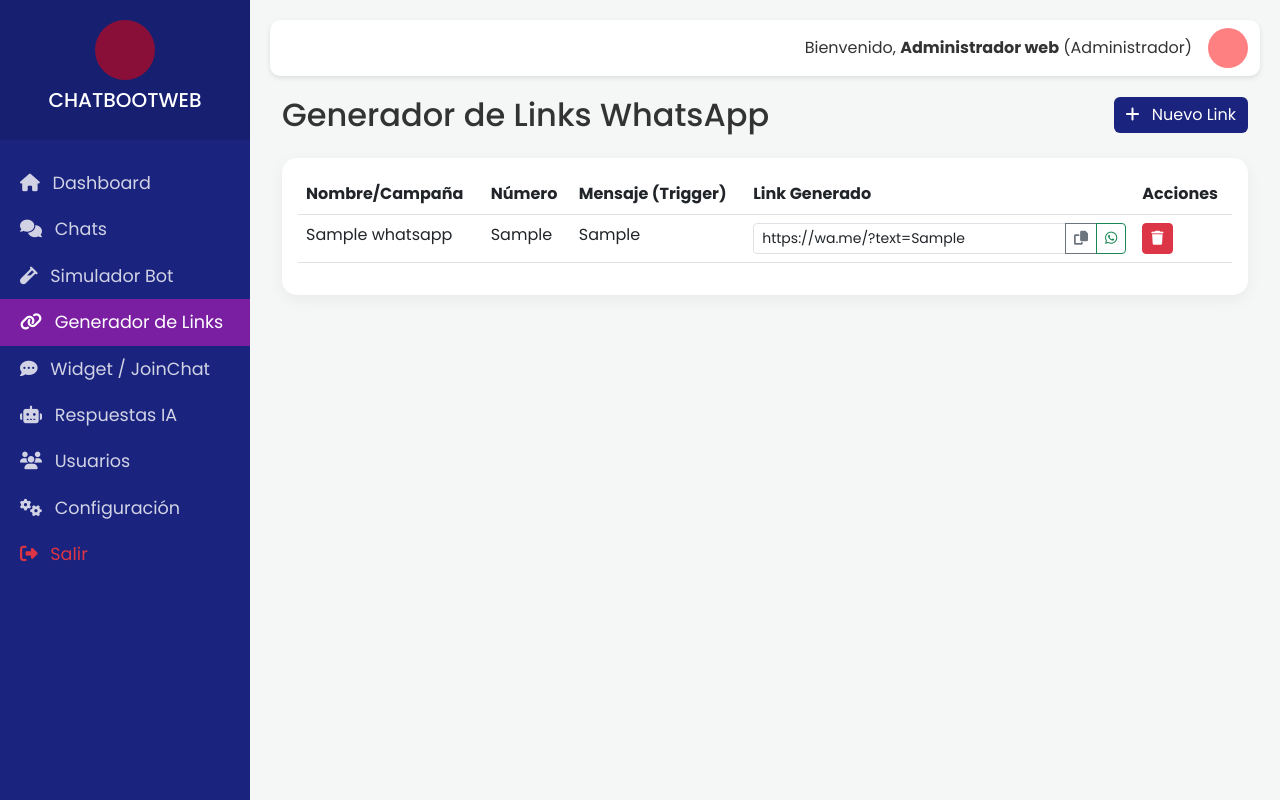
After one commit to Matador7716/Pagina-web-Para-empresa, a PHP site: page /chatbootweb/src/generador_links.php in a window 1280 px wide. The commit adds this page. Run offline with PHP 8.4, Linux system fonts and the light colour scheme; a user stored in the database is signed in; data comes from the database, SQL or seed files in the repository; tables that the repository leaves empty or names only in its code hold one stand-in row (values such as "Sample post"); some libraries are stand-ins or nearby versions.

Commit message:
Implement CHATBOOTWEB WhatsApp link generator, JoinChat integration, and updated number
- Added 'links_whatsapp' table to store generated links.
- Implemented 'Generador de Links' module for creating WhatsApp links with trigger messages.
- Implemented 'Widget / JoinChat' module with integration instructions and code snippets.
- Updated default WhatsApp number to '+51 905 590 656'.
- Updated sidebar navigation and UI to include new modules.
- Secured all new AJAX handlers with prepared statements and session validation.

Co-authored-by: Matador7716 <217379187+Matador7716@users.noreply.github.com>

```diff
--- a/bdchatboot.sql
+++ b/bdchatboot.sql
@@ -38,4 +38,4 @@ CREATE TABLE IF NOT EXISTS chats (
 INSERT INTO usuarios (nombre, usuario, clave, rol) VALUES ('Administrador web', 'admin', '$2y$10$wvUpq0NNYOM79pRKYUtTpO2UG2UiUPOsj5EQTS4RewF9ZkDw0KdoK', 'Administrador');
 
 -- Insert initial config
-INSERT INTO configuracion (nombre_empresa, whatsapp_numero, mensaje_bienvenida) VALUES ('CHATBOOTWEB', '51935209781', '¡Hola! Soy el asistente virtual de CHATBOOTWEB. ¿En qué puedo ayudarte hoy? 🚀');
+INSERT INTO configuracion (nombre_empresa, whatsapp_numero, mensaje_bienvenida) VALUES ('CHATBOOTWEB', '+51 905 590 656', '¡Hola! Soy el asistente virtual de CHATBOOTWEB. ¿En qué puedo ayudarte hoy? 🚀');
--- /dev/null
+++ b/chatbootweb/src/generador_links.php
@@ -0,0 +1,149 @@
+<?php
+include_once "includes/header.php";
+
+$query_conf = mysqli_query($conexion, "SELECT whatsapp_numero FROM configuracion LIMIT 1");
+$conf = mysqli_fetch_assoc($query_conf);
+$default_num = $conf['whatsapp_numero'];
+?>
+
+<div class="container-fluid">
+    <div class="d-sm-flex align-items-center justify-content-between mb-4">
+        <h2 class="mb-0">Generador de Links WhatsApp</h2>
+        <button class="btn btn-primary" data-bs-toggle="modal" data-bs-target="#modalLink">
+            <i class="fas fa-plus me-2"></i> Nuevo Link
+        </button>
+    </div>
+
+    <div class="card">
+        <div class="card-body">
+            <div class="table-responsive">
+                <table class="table table-hover">
+                    <thead>
+                        <tr>
+                            <th>Nombre/Campaña</th>
+                            <th>Número</th>
+                            <th>Mensaje (Trigger)</th>
+                            <th>Link Generado</th>
+                            <th>Acciones</th>
+                        </tr>
+                    </thead>
+                    <tbody id="listaLinks">
+                        <?php
+                        $query = mysqli_query($conexion, "SELECT * FROM links_whatsapp ORDER BY id DESC");
+                        while ($row = mysqli_fetch_assoc($query)) {
+                            $clean_num = preg_replace('/[^0-9]/', '', $row['numero']);
+                            $wa_link = "https://wa.me/$clean_num?text=" . urlencode($row['mensaje_predeterminado']);
+                        ?>
+                            <tr>
+                                <td><?php echo htmlspecialchars($row['nombre']); ?></td>
+                                <td><?php echo htmlspecialchars($row['numero']); ?></td>
+                                <td><?php echo htmlspecialchars($row['mensaje_predeterminado']); ?></td>
+                                <td>
+                                    <div class="input-group input-group-sm">
+                                        <input type="text" class="form-control" value="<?php echo $wa_link; ?>" readonly id="link_<?php echo $row['id']; ?>">
+                                        <button class="btn btn-outline-secondary" type="button" onclick="copyLink(<?php echo $row['id']; ?>)">
+                                            <i class="fas fa-copy"></i>
+                                        </button>
+                                        <a href="<?php echo $wa_link; ?>" target="_blank" class="btn btn-outline-success">
+                                            <i class="fab fa-whatsapp"></i>
+                                        </a>
+                                    </div>
+                                </td>
+                                <td>
+                                    <button class="btn btn-sm btn-danger" onclick="eliminarLink(<?php echo $row['id']; ?>)">
+                                        <i class="fas fa-trash"></i>
+                                    </button>
+                                </td>
+                            </tr>
+                        <?php } ?>
+                    </tbody>
+                </table>
+            </div>
+        </div>
+    </div>
+</div>
+
+<!-- Modal -->
+<div class="modal fade" id="modalLink" tabindex="-1">
+    <div class="modal-dialog">
+        <div class="modal-content">
+            <div class="modal-header">
+                <h5 class="modal-title">Crear Link de WhatsApp</h5>
+                <button type="button" class="btn-close" data-bs-dismiss="modal"></button>
+            </div>
+            <form id="formLink">
+                <div class="modal-body">
+                    <div class="mb-3">
+                        <label class="form-label">Nombre de la Campaña / Referencia</label>
+                        <input type="text" name="nombre" class="form-control" placeholder="Ej: Promo Verano" required>
+                    </div>
+                    <div class="mb-3">
+                        <label class="form-label">Número de WhatsApp</label>
+                        <input type="text" name="numero" class="form-control" value="<?php echo $default_num; ?>" required>
+                    </div>
+                    <div class="mb-3">
+                        <label class="form-label">Mensaje Predeterminado (Inicia el Bot)</label>
+                        <textarea name="mensaje" class="form-control" rows="3" placeholder="Ej: Hola, quiero información sobre los precios" required></textarea>
+                        <small class="text-muted">Este mensaje debe contener las palabras clave configuradas en 'Respuestas IA'.</small>
+                    </div>
+                </div>
+                <div class="modal-footer">
+                    <button type="button" class="btn btn-secondary" data-bs-dismiss="modal">Cancelar</button>
+                    <button type="submit" class="btn btn-primary">Generar Link</button>
+                </div>
+            </form>
+        </div>
+    </div>
+</div>
+
+<?php include_once "includes/footer.php"; ?>
+
+<script>
+$(document).ready(function() {
+    $('#formLink').on('submit', function(e) {
+        e.preventDefault();
+        $.ajax({
+            url: 'ajax/links_handler.php',
+            type: 'POST',
+            data: $(this).serialize() + '&action=add',
+            success: function(response) {
+                if (response == 'ok') {
+                    Swal.fire('Éxito', 'Link generado correctamente', 'success').then(() => {
+                        location.reload();
+                    });
+                }
+            }
+        });
+    });
+});
+
+function copyLink(id) {
+    var copyText = document.getElementById("link_" + id);
+    copyText.select();
+    copyText.setSelectionRange(0, 99999);
+    document.execCommand("copy");
+    Swal.fire({
+        toast: true,
+        position: 'top-end',
+        icon: 'success',
+        title: 'Link copiado al portapapeles',
+        showConfirmButton: false,
+        timer: 1500
+    });
+}
+
+function eliminarLink(id) {
+    if (confirm('¿Eliminar este link?')) {
+        $.ajax({
+            url: 'ajax/links_handler.php',
+            type: 'POST',
+            data: {id: id, action: 'delete'},
+            success: function(response) {
+                if (response == 'ok') {
+                    location.reload();
+                }
+            }
+        });
+    }
+}
+</script>
--- a/chatbootweb/src/includes/header.php
+++ b/chatbootweb/src/includes/header.php
@@ -113,6 +113,12 @@ $logo_empresa = $data_conf['logo'] ?? 'default_logo.png';
                 <a href="simulador.php"><i class="fas fa-vial me-2"></i> Simulador Bot</a>
             </li>
             <li>
+                <a href="generador_links.php"><i class="fas fa-link me-2"></i> Generador de Links</a>
+            </li>
+            <li>
+                <a href="widget.php"><i class="fas fa-comment-dots me-2"></i> Widget / JoinChat</a>
+            </li>
+            <li>
                 <a href="preguntas.php"><i class="fas fa-robot me-2"></i> Respuestas IA</a>
             </li>
             <?php if ($_SESSION['rol'] == 'Administrador') { ?>
```
Also changed, not shown: chatbootweb/src/ajax/links_handler.php (added, +32 -0 lines), chatbootweb/src/widget.php (added, +95 -0 lines), 1 other file.
